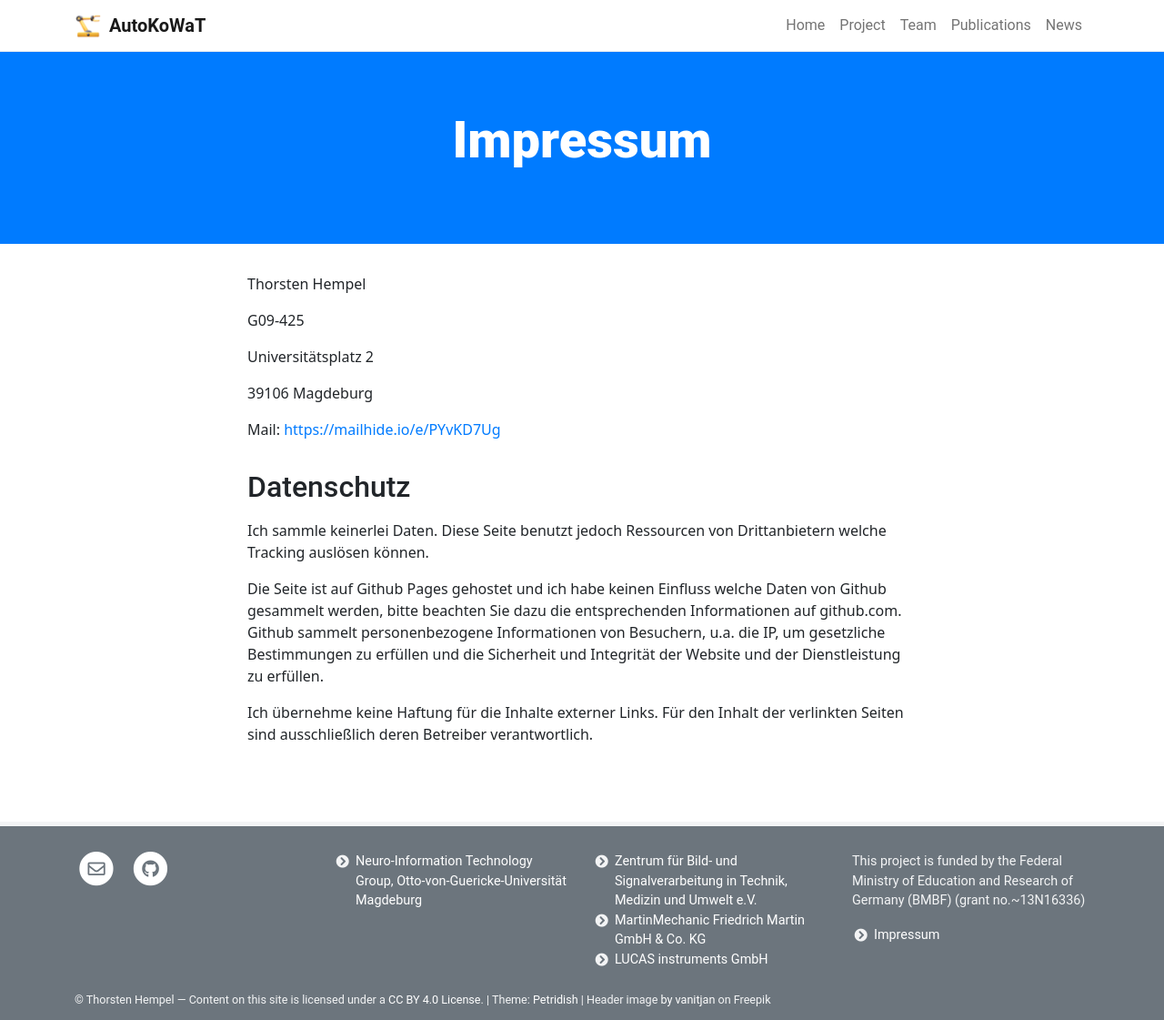
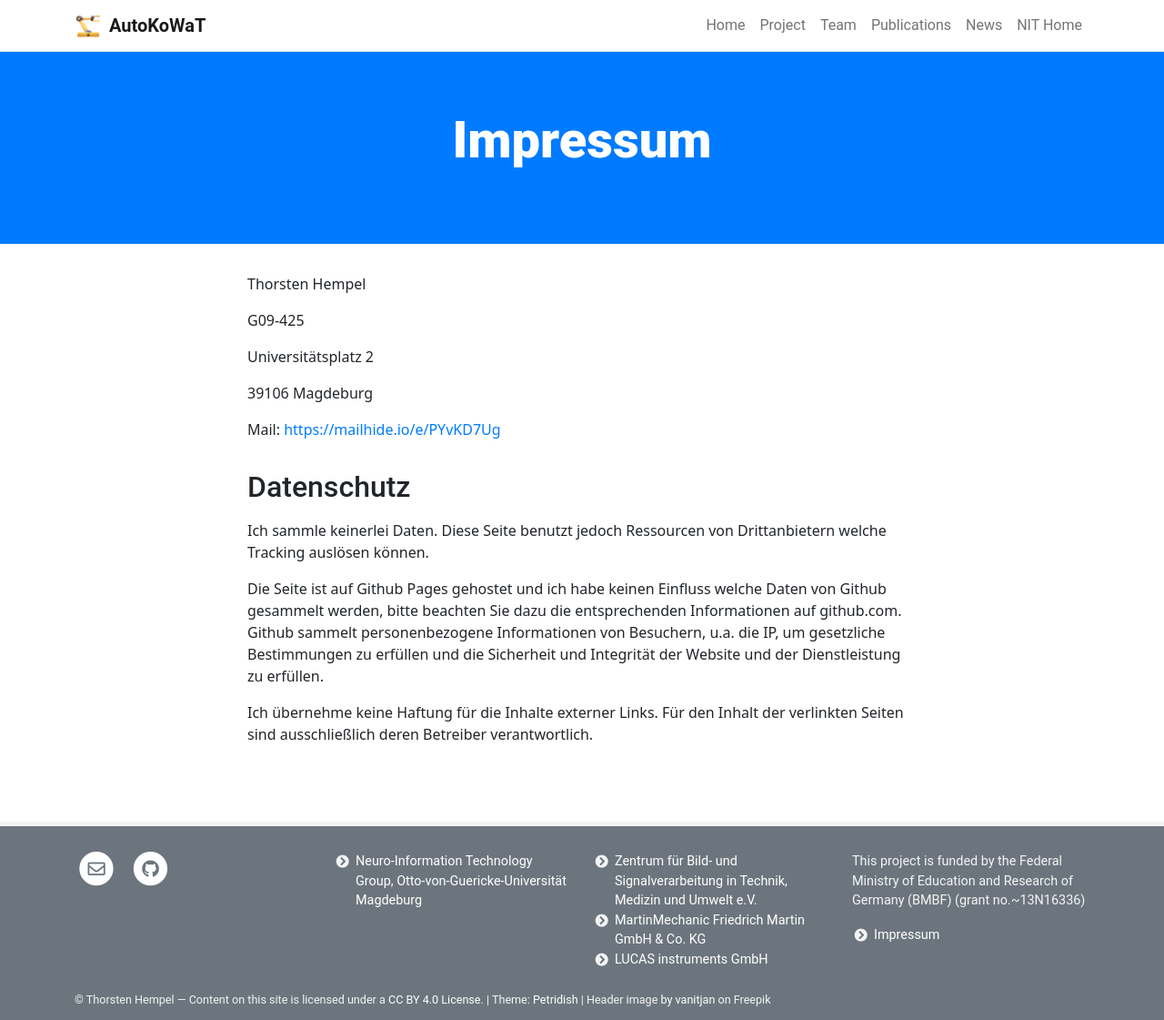
Before and after one commit to autokowat/autokowat.github.io, a Jekyll site: the page built from pages/impressum.md, in a window 1280 px wide. Shown: the whole page at 91% size. Built offline with Jekyll 4.4.1, drawn with Linux system fonts in a browser that asks for light colours.

Commit message:
Add link to NIT Home

```diff
--- a/_data/navigation.yml
+++ b/_data/navigation.yml
@@ -10,6 +10,8 @@
   href: /publications/
 - text: News
   href: /blog/
+- text: NIT Home
+  href: https://www.ovgu.de/nit/
 #- text: Documentation
 #  menu: # Dropdown menu (one level deep only)
 #  - text: Installation
```
